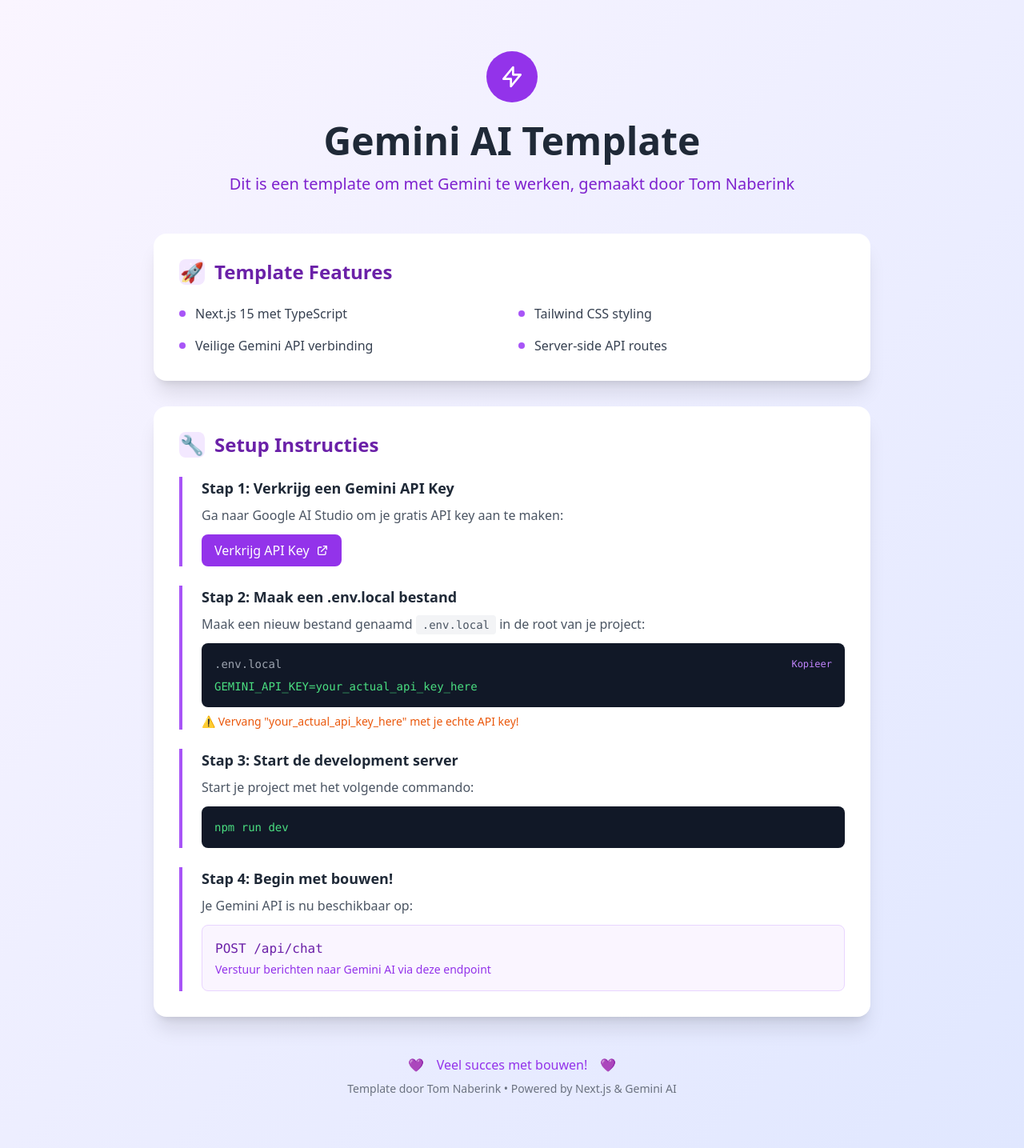
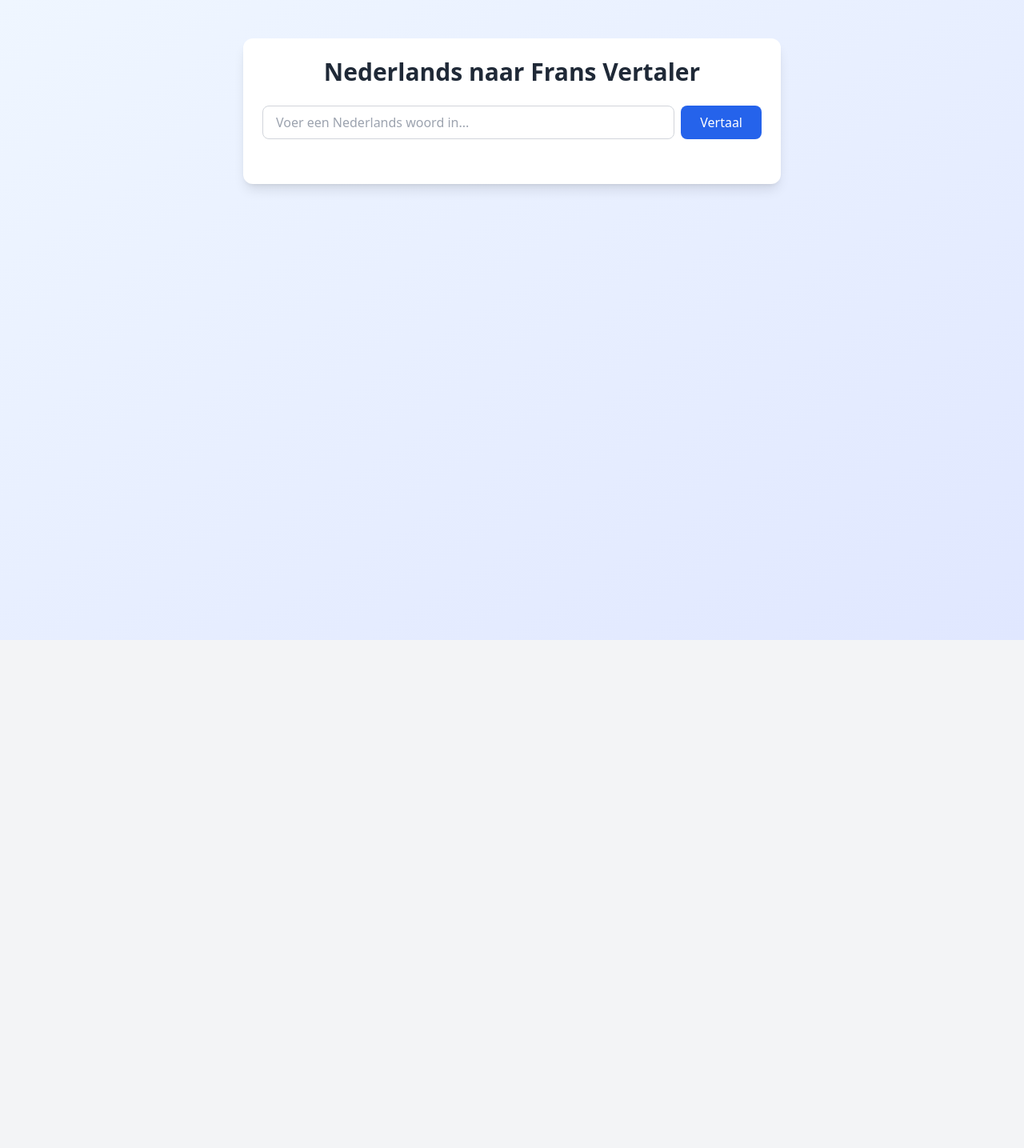
Before and after one commit to TomNaberink/gemini-simpele-chatbot-nextJS-cursor, a Next.js app: page / in a window 1280 px wide. Shown: the whole page at 80% size. After the commit the page ends 800 px from the top, so only its background shows below. Built offline with nearby package versions, Linux system fonts and the light colour scheme.

Commit message:
Dutch to French Word Translator

```diff
--- a/src/app/page.tsx
+++ b/src/app/page.tsx
@@ -1,152 +1,14 @@
+import WordTranslator from '@/components/WordTranslator'
+
 export default function Home() {
   return (
-    <div className="min-h-screen bg-gradient-to-br from-purple-50 to-indigo-100">
-      <div className="container mx-auto px-4 py-16">
-
-        {/* Header */}
-        <div className="text-center mb-12">
-          <div className="inline-flex items-center justify-center w-16 h-16 bg-purple-600 rounded-full mb-6">
-            <svg className="w-8 h-8 text-white" fill="none" stroke="currentColor" viewBox="0 0 24 24">
-              <path strokeLinecap="round" strokeLinejoin="round" strokeWidth={2} d="M13 10V3L4 14h7v7l9-11h-7z" />
-            </svg>
-          </div>
-
-          <h1 className="text-5xl font-bold text-gray-800 mb-4">
-            Gemini AI Template
+    <div className="min-h-screen bg-gradient-to-br from-blue-50 to-indigo-100 py-12">
+      <div className="container mx-auto px-4">
+        <div className="max-w-2xl mx-auto bg-white rounded-xl shadow-lg p-6">
+          <h1 className="text-3xl font-bold text-gray-800 mb-6 text-center">
+            Nederlands naar Frans Vertaler
           </h1>
-
-          <p className="text-xl text-purple-700 font-medium">
-            Dit is een template om met Gemini te werken, gemaakt door Tom Naberink
-          </p>
-        </div>
-
-        {/* Main Content */}
-        <div className="max-w-4xl mx-auto">
-
-          {/* Features Card */}
-          <div className="bg-white rounded-2xl shadow-xl p-8 mb-8">
-            <h2 className="text-2xl font-bold text-purple-800 mb-6 flex items-center">
-              <span className="w-8 h-8 bg-purple-100 rounded-lg flex items-center justify-center mr-3">
-                🚀
-              </span>
-              Template Features
-            </h2>
-
-            <div className="grid md:grid-cols-2 gap-4">
-              <div className="flex items-center space-x-3">
-                <div className="w-2 h-2 bg-purple-500 rounded-full"></div>
-                <span className="text-gray-700">Next.js 15 met TypeScript</span>
-              </div>
-              <div className="flex items-center space-x-3">
-                <div className="w-2 h-2 bg-purple-500 rounded-full"></div>
-                <span className="text-gray-700">Tailwind CSS styling</span>
-              </div>
-              <div className="flex items-center space-x-3">
-                <div className="w-2 h-2 bg-purple-500 rounded-full"></div>
-                <span className="text-gray-700">Veilige Gemini API verbinding</span>
-              </div>
-              <div className="flex items-center space-x-3">
-                <div className="w-2 h-2 bg-purple-500 rounded-full"></div>
-                <span className="text-gray-700">Server-side API routes</span>
-              </div>
-            </div>
-          </div>
-
-          {/* Setup Instructions */}
-          <div className="bg-white rounded-2xl shadow-xl p-8">
-            <h2 className="text-2xl font-bold text-purple-800 mb-6 flex items-center">
-              <span className="w-8 h-8 bg-purple-100 rounded-lg flex items-center justify-center mr-3">
-                🔧
-              </span>
-              Setup Instructies
-            </h2>
-
-            <div className="space-y-6">
-
-              {/* Step 1 */}
-              <div className="border-l-4 border-purple-500 pl-6">
-                <h3 className="text-lg font-semibold text-gray-800 mb-2">
-                  Stap 1: Verkrijg een Gemini API Key
-                </h3>
-                <p className="text-gray-600 mb-3">
-                  Ga naar Google AI Studio om je gratis API key aan te maken:
-                </p>
-                <a
-                  href="https://makersuite.google.com/app/apikey"
-                  target="_blank"
-                  className="inline-flex items-center px-4 py-2 bg-purple-600 text-white rounded-lg hover:bg-purple-700 transition-colors"
-                >
-                  <span>Verkrijg API Key</span>
-                  <svg className="w-4 h-4 ml-2" fill="none" stroke="currentColor" viewBox="0 0 24 24">
-                    <path strokeLinecap="round" strokeLinejoin="round" strokeWidth={2} d="M10 6H6a2 2 0 00-2 2v10a2 2 0 002 2h10a2 2 0 002-2v-4M14 4h6m0 0v6m0-6L10 14" />
-                  </svg>
-                </a>
-              </div>
-
-              {/* Step 2 */}
-              <div className="border-l-4 border-purple-500 pl-6">
-                <h3 className="text-lg font-semibold text-gray-800 mb-2">
-                  Stap 2: Maak een .env.local bestand
-                </h3>
-                <p className="text-gray-600 mb-3">
-                  Maak een nieuw bestand genaamd <code className="bg-gray-100 px-2 py-1 rounded text-sm">.env.local</code> in de root van je project:
-                </p>
-                <div className="bg-gray-900 text-green-400 p-4 rounded-lg font-mono text-sm">
-                  <div className="flex items-center justify-between mb-2">
-                    <span className="text-gray-400">.env.local</span>
-                    <button className="text-purple-400 hover:text-purple-300 text-xs">
-                      Kopieer
-                    </button>
-                  </div>
-                  <code>GEMINI_API_KEY=your_actual_api_key_here</code>
-                </div>
-                <p className="text-orange-600 text-sm mt-2 font-medium">
-                  ⚠️ Vervang "your_actual_api_key_here" met je echte API key!
-                </p>
-              </div>
-
-              {/* Step 3 */}
-              <div className="border-l-4 border-purple-500 pl-6">
-                <h3 className="text-lg font-semibold text-gray-800 mb-2">
-                  Stap 3: Start de development server
-                </h3>
-                <p className="text-gray-600 mb-3">
-                  Start je project met het volgende commando:
-                </p>
-                <div className="bg-gray-900 text-green-400 p-4 rounded-lg font-mono text-sm">
-                  <code>npm run dev</code>
-                </div>
-              </div>
-
-              {/* Step 4 */}
-              <div className="border-l-4 border-purple-500 pl-6">
-                <h3 className="text-lg font-semibold text-gray-800 mb-2">
-                  Stap 4: Begin met bouwen!
-                </h3>
-                <p className="text-gray-600 mb-3">
-                  Je Gemini API is nu beschikbaar op:
-                </p>
-                <div className="bg-purple-50 border border-purple-200 p-4 rounded-lg">
-                  <code className="text-purple-800 font-mono">POST /api/chat</code>
-                  <p className="text-purple-600 text-sm mt-1">
-                    Verstuur berichten naar Gemini AI via deze endpoint
-                  </p>
-                </div>
-              </div>
-            </div>
-          </div>
-
-          {/* Footer */}
-          <div className="text-center mt-12">
-            <div className="inline-flex items-center space-x-4 text-purple-600">
-              <span>💜</span>
-              <span>Veel succes met bouwen!</span>
-              <span>💜</span>
-            </div>
-            <p className="text-gray-500 text-sm mt-2">
-              Template door Tom Naberink • Powered by Next.js & Gemini AI
-            </p>
-          </div>
+          <WordTranslator />
         </div>
       </div>
     </div>
--- /dev/null
+++ b/src/components/WordTranslator.tsx
@@ -0,0 +1,98 @@
+'use client'
+
+import { useState } from 'react'
+
+interface Translation {
+  dutch: string
+  french: string
+}
+
+export default function WordTranslator() {
+  const [word, setWord] = useState('')
+  const [translations, setTranslations] = useState<Translation[]>([])
+
+  const handleAddWord = (e: React.FormEvent) => {
+    e.preventDefault()
+
+    if (!word.trim()) return
+
+    // In a real application, you would call an API here to get the translation
+    // For demo purposes, we'll use a simple mapping
+    const frenchTranslation = {
+      dutch: word.trim(),
+      french: translateToDutch(word.trim())
+    }
+
+    setTranslations([...translations, frenchTranslation])
+    setWord('')
+  }
+
+  // Simple translation function (for demo purposes)
+  const translateToDutch = (word: string): string => {
+    const translations: { [key: string]: string } = {
+      'hallo': 'bonjour',
+      'dag': 'salut',
+      'kat': 'chat',
+      'hond': 'chien',
+      'huis': 'maison',
+      'auto': 'voiture',
+      'boom': 'arbre',
+      'boek': 'livre',
+      'tafel': 'table',
+      'stoel': 'chaise'
+    }
+
+    return translations[word.toLowerCase()] || '(vertaling niet beschikbaar)'
+  }
+
+  return (
+    <div>
+      <form onSubmit={handleAddWord} className="mb-8">
+        <div className="flex gap-2">
+          <input
+            type="text"
+            value={word}
+            onChange={(e) => setWord(e.target.value)}
+            placeholder="Voer een Nederlands woord in..."
+            className="flex-1 px-4 py-2 border border-gray-300 rounded-lg focus:outline-none focus:ring-2 focus:ring-blue-500"
+          />
+          <button
+            type="submit"
+            className="px-6 py-2 bg-blue-600 text-white rounded-lg hover:bg-blue-700 transition-colors"
+          >
+            Vertaal
+          </button>
+        </div>
+      </form>
+
+      {translations.length > 0 && (
+        <div className="border rounded-lg overflow-hidden">
+          <table className="w-full">
+            <thead className="bg-gray-50">
+              <tr>
+                <th className="px-6 py-3 text-left text-xs font-medium text-gray-500 uppercase tracking-wider">
+                  Nederlands
+                </th>
+                <th className="px-6 py-3 text-left text-xs font-medium text-gray-500 uppercase tracking-wider">
+                  Frans
+                </th>
+              </tr>
+            </thead>
+            <tbody className="bg-white divide-y divide-gray-200">
+              {translations.map((translation, index) => (
+                <tr key={index}>
+                  <td className="px-6 py-4 whitespace-nowrap text-gray-800">
+                    {translation.dutch}
+                  </td>
+                  <td className="px-6 py-4 whitespace-nowrap text-gray-800">
+                    {translation.french}
+                  </td>
+                </tr>
+              ))}
+            </tbody>
+          </table>
+        </div>
+      )}
+    </div>
+  )
+}
```
